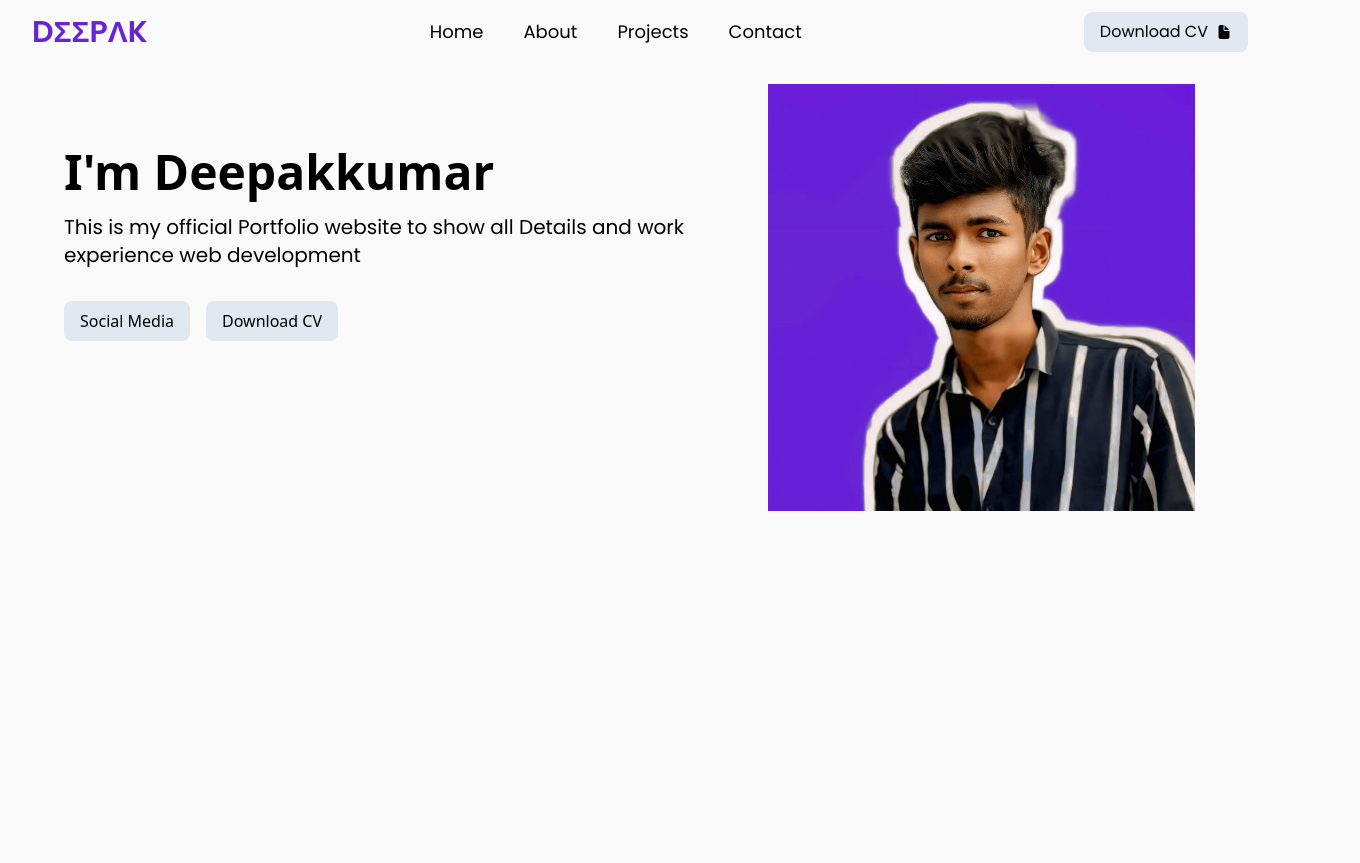
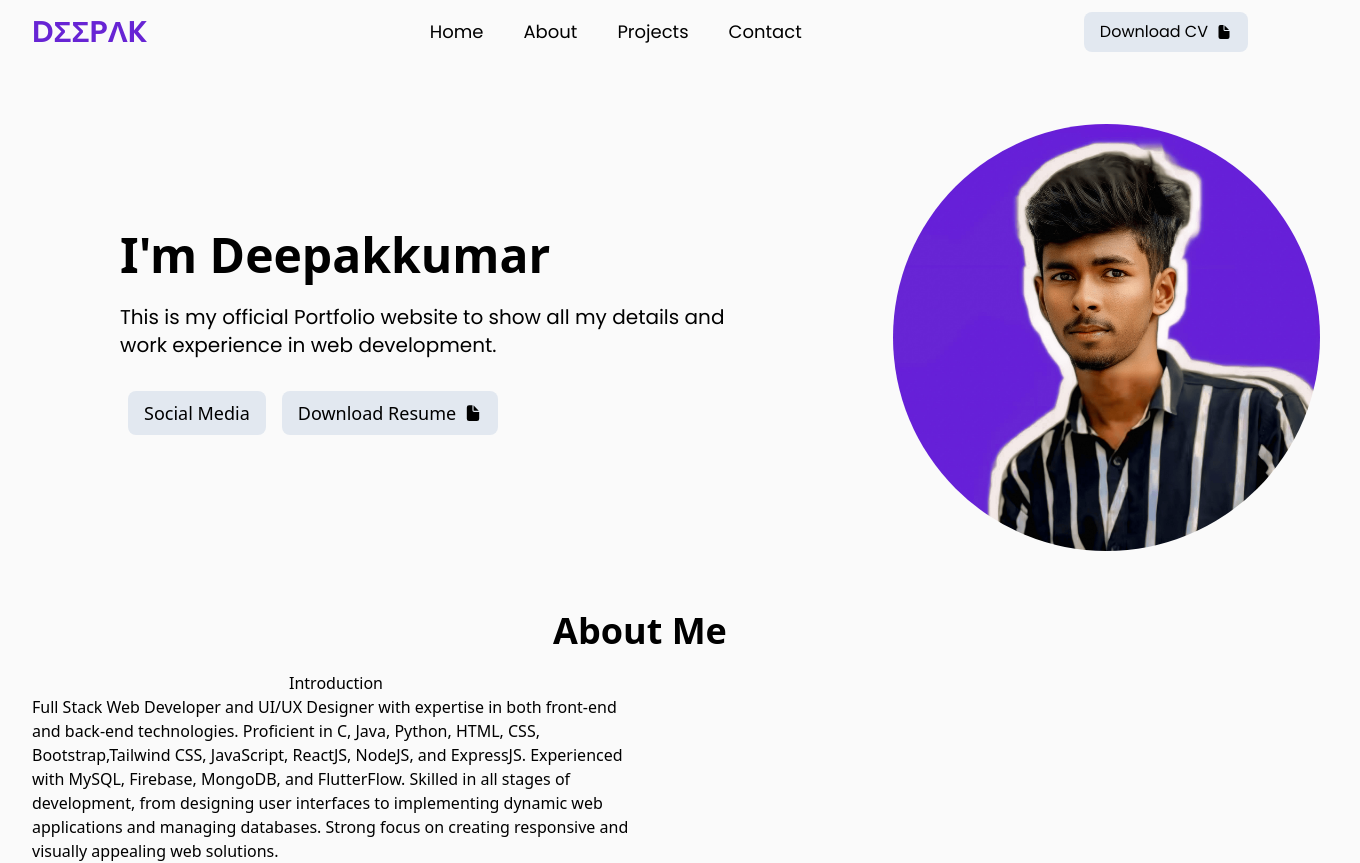
Before and after one commit to Deepak5556/ReactPortfolio, a React (Create React App) app: page / in a window 1280 px wide. Shown: the whole page, 1360 px wide, since content can reach past the window. Before the commit the page ends 800 px from the top, so only its background shows below. Built offline with nearby package versions, Linux system fonts and the light colour scheme.

Commit message:
Router And About Section

```diff
--- a/package.json
+++ b/package.json
@@ -10,6 +10,7 @@
     "react-dom": "^18.3.1",
     "react-icon": "^1.0.0",
     "react-icons": "^5.3.0",
+    "react-router-dom": "^6.27.0",
     "react-scripts": "5.0.1",
     "web-vitals": "^2.1.4"
   },
--- a/src/App.js
+++ b/src/App.js
@@ -1,4 +1,5 @@
 import './App.css';
+import About from './component/About';
 import Home from './component/Home';
 import NavBar from './component/NavBar';
 
@@ -7,6 +8,7 @@ function App() {
     <>
     <NavBar/>
     <Home/>
+    <About/>
     </>
   );
 }
--- /dev/null
+++ b/src/ReactRouter.jsx
@@ -0,0 +1,17 @@
+import React from 'react'
+import { BrowserRouter,Routes,Route } from 'react-router-dom'
+const ReactRouter = () => {
+  return (
+    <div>
+
+        <BrowserRouter>
+            <Routes>
+                <Route path='/' element={H1}/>
+            </Routes>
+        </BrowserRouter>
+
+    </div>
+  )
+}
+
+export default ReactRouter
--- /dev/null
+++ b/src/component/About.jsx
@@ -0,0 +1,35 @@
+import React from 'react'
+
+const About = () => {
+  return (
+    <div className='mx-8'>
+      <div className='font-bold  text-xl md:text-4xl mt-2 md:mt-0 items-center flex justify-center' >
+        About Me
+      </div>
+      <div>
+
+            <div className='mt-5 w-1/2'>
+                <h1 className='items-center flex justify-center'>Introduction</h1>
+                <h3>Full Stack Web Developer and UI/UX Designer with expertise in both front-end and back-end technologies. Proficient in C, Java, Python, HTML, CSS, Bootstrap,Tailwind CSS, JavaScript, ReactJS, NodeJS, and ExpressJS. Experienced with MySQL, Firebase, MongoDB, and FlutterFlow. Skilled in all stages of development, from designing user interfaces to implementing dynamic web applications and managing databases. Strong focus on creating responsive and visually appealing web solutions.
+                </h3>
+            </div>
+
+
+
+            <div>
+
+
+            </div>
+
+
+
+
+
+
+
+      </div>
+    </div>
+  )
+}
+
+export default About
--- a/src/component/Home.jsx
+++ b/src/component/Home.jsx
@@ -1,28 +1,94 @@
 // src/pages/Home.js
 import React from 'react';
-import deepak from '../Assets/deepak.png'
+import deepak from '../Assets/deepak.png';
+import { IoDocument } from "react-icons/io5";
 
 const Home = () => {
-  return <section className='flex container mx-auto mt-5 '>
-    <div className='w-1/2 mx-16 my-16 flex flex-col' >
-        <h1 className='text-xl'>
-            <span className='text-5xl my-5 font-bold' >I'm Deepakkumar</span> <br/>
+  return (
+    <section className="flex flex-col-reverse sm:flex-row  items-center justify-between md:my-10 md:mx-20 container">
+      {/* Left Section - Text and Buttons */}
+      <div className="sm:w-1/2 flex flex-col *:items-start mx-10 space-y-6 mt-8 sm:mt-0">
+        <h1 className="text-2xl sm:text-4xl md:text-5xl font-bold">
+          I'm Deepakkumar
         </h1>
-        <h1 className='text-xl my-4 font-poppins'>
-            <span className=''>This is my official Portfolio website to show all Details and work experience web development </span>
-        </h1>
-        <div>
-              <button className="px-4 py-2 bg-slate-200 text-black rounded-lg hover:bg-primary my-4 me-4 hover:text-white focus:outline-none transition ease-out  duration-500">
-              Social Media
-              </button>
-              <button className="px-4 py-2 bg-slate-200 text-black rounded-lg my-4 hover:bg-primary hover:text-white focus:outline-none transition ease-out duration-500">
-              Download CV
-              </button>
+        <p className="text-xs sm:text-xl   font-poppins">
+          This is my official Portfolio website to show all my details and work experience in web development.
+        </p>
+
+        <div className="flex ">
+        <button className="px-2 py-2 md:px-4 m-2 bg-slate-200 text-xs  md:text-lg flex items-center gap-2 text-black rounded-lg hover:bg-primary hover:text-white focus:outline-none transition ease-out duration-500">
+            Social Media
+            </button>
+          <button className="px-4 py-2  m-2 bg-slate-200 text-xs  md:text-lg flex items-center gap-2 text-black rounded-lg hover:bg-primary hover:text-white focus:outline-none transition ease-out duration-500">
+              Download Resume <IoDocument/>
+            </button>
         </div>
-
-    </div>
-      <img className='w-1/3' src={deepak}  alt="profile"/>
-  </section>
+      </div>
+      {/* Right Section - Image */}
+      <div className="w-2/3 sm:w-1/3 flex justify-center items-center mx-8 me-10 my-5 order-2 sm:order-1">
+        <img className="w-full object-cover flex justify-items-center order-2 rounded-full" src={deepak} alt="profile" />
+      </div>
+    </section>
+  );
 };
 
 export default Home;
+
+
+
+
+
+
+
+
+
+
+
+
+
+
+
+
+
+
+
+
+
+
+
+
+// // src/pages/Home.js
+// import React from 'react';
+// import deepak from '../Assets/deepak.png';
+
+// const Home = () => {
+//   return (
+//     <section className="container mx-auto flex flex-col-reverse sm:flex-row items-center justify-center sm:justify-between md:my-10 md:mx-20 min-h-screen">
+//       {/* Left Section - Text and Buttons */}
+//       <div className="sm:w-1/2 flex flex-col items-center sm:items-start text-center sm:text-left space-y-6 mt-8 sm:mt-0">
+//         <h1 className="text-2xl sm:text-4xl md:text-5xl font-bold">
+//           I'm Deepakkumar
+//         </h1>
+//         <p className="text-xs sm:text-xl font-poppins">
+//           This is my official Portfolio website to show all my details and work experience in web development.
+//         </p>
+
+//         <div className="flex space-x-4">
+//           <button className="px-3 py-1 md:px-6 md:py-3 bg-slate-200 text-black rounded-lg hover:bg-primary hover:text-white transition duration-500">
+//             Social Media
+//           </button>
+//           <button className="px-3 py-1 md:px-6 md:py-3 bg-slate-200 text-black rounded-lg hover:bg-primary hover:text-white transition duration-500">
+//             Download CV
+//           </button>
+//         </div>
+//       </div>
+
+//       {/* Right Section - Image */}
+//       <div className="w-2/3 sm:w-1/3 order-first my-5 sm:order-none">
+//         <img className="w-full object-cover rounded-full" src={deepak} alt="profile" />
+//       </div>
+//     </section>
+//   );
+// };
+
+// export default Home;
--- a/src/component/NavBar.jsx
+++ b/src/component/NavBar.jsx
@@ -23,7 +23,7 @@ const NavBar = () => {
 
           {/* Button */}
           <div className="hidden md:flex">
-            <button className="px-4 py-2 bg-slate-200 flex items-center gap-2 text-black rounded-lg hover:bg-primary hover:text-white focus:outline-none transition ease-out duration-500">
+            <button className="px-4 py-2 bg-slate-200 t flex items-center gap-2 text-black rounded-lg hover:bg-primary hover:text-white focus:outline-none transition ease-out duration-500">
               Download CV <IoDocument/>
             </button>
           </div>
@@ -69,14 +69,14 @@ const NavBar = () => {
 
       {/* Mobile Menu Items */}
       {isOpen && (
-        <div className="md:hidden">
-          <ul className="space-y-4 text-center py-4">
-            <li><a href="#home" className="block text-lg">Home</a></li>
-            <li><a href="#about" className="block text-lg">About</a></li>
-            <li><a href="#projects" className="block text-lg">Projects</a></li>
-            <li><a href="#contact" className="block text-lg">Contact</a></li>
+        <div className="md:hidden ">
+          <ul className="space-y-4 text-center py-4 ">
+            <li><a href="#home" className="block text-sm">Home</a></li>
+            <li><a href="#about" className="block text-sm">About</a></li>
+            <li><a href="#projects" className="block text-sm">Projects</a></li>
+            <li><a href="#contact" className="block text-sm">Contact</a></li>
             <li>
-              <button className="px-4 py-1 bg-slate-200 text-black rounded hover:bg-primary hover:text-white focus:outline-none transition ease-out duration-500">
+              <button className="px-2 py-2 text-xs font-medium flex items-center mx-auto bg-slate-200 text-black rounded hover:bg-primary hover:text-white focus:outline-none transition ease-out duration-500">
                 Download CV <IoDocument/>
               </button>
             </li>
```
Also changed, not shown: 1 other file (tests, documents, lock files or other folders).
